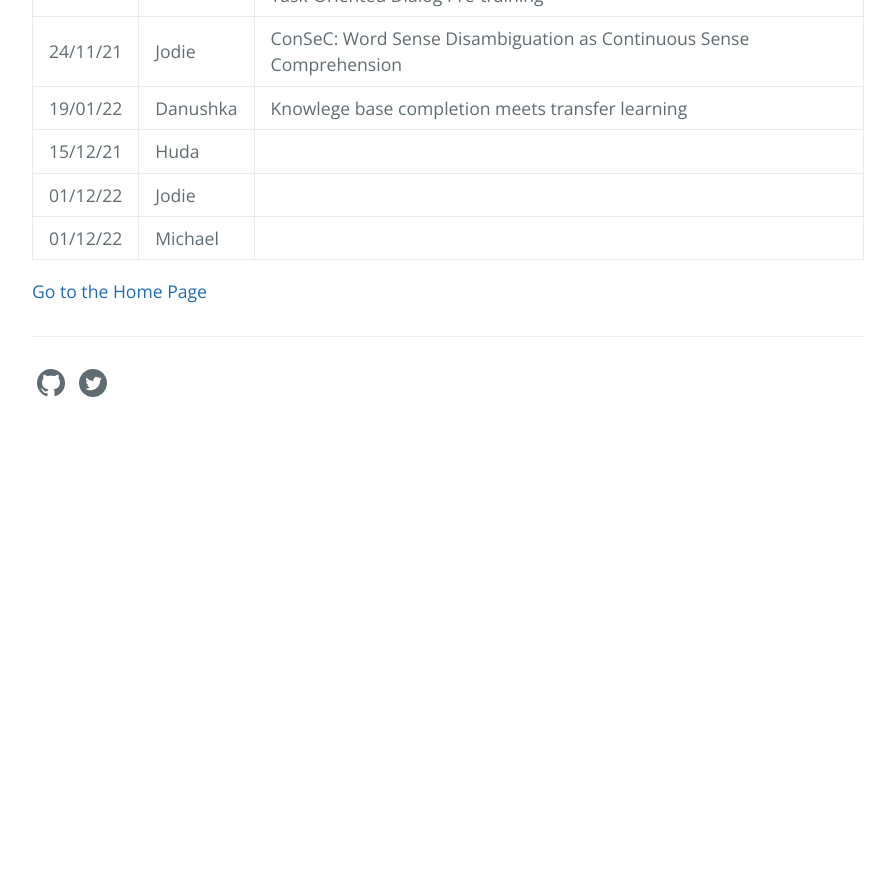
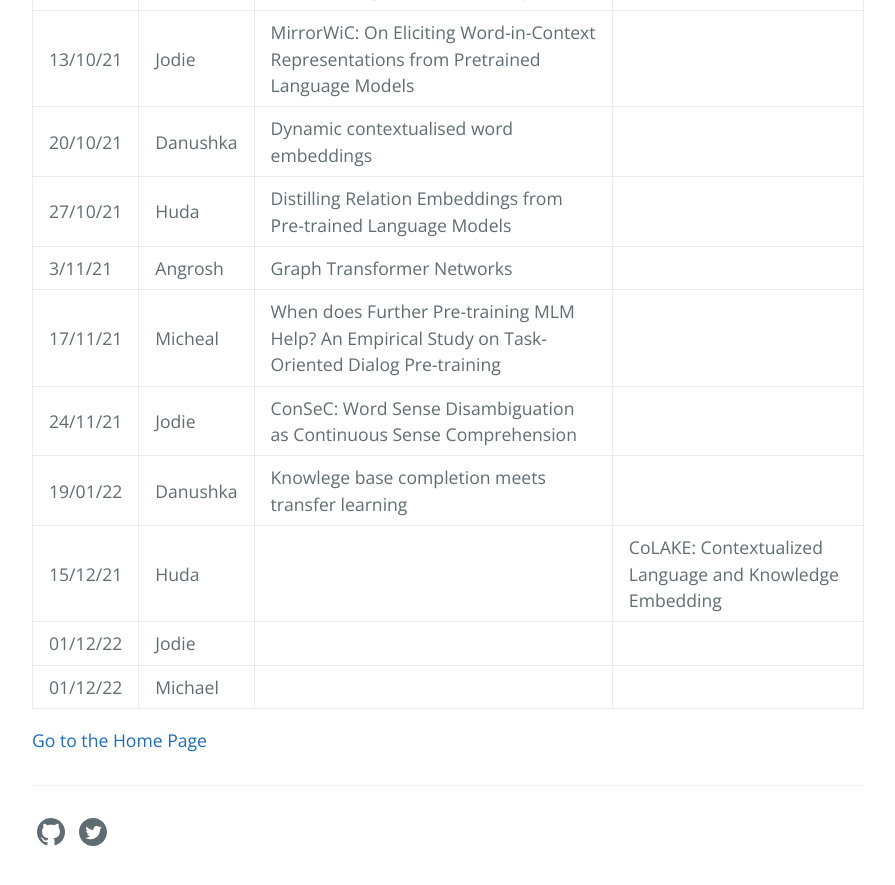
Before and after one commit to LivNLP/livnlp.github.io, a Jekyll site: the page built from reading.md, in a window 1280 px wide and 900 px high, scrolled down 1437 px. Shown: the top 885 px of the window, without its empty margins (192-1087 px from the left). Built offline with Jekyll 4.4.1, drawn with Linux system fonts in a browser that asks for light colours; before the commit the page ends 1888 px from its top, so only the background shows below that.

Commit message:
Update reading.md

```diff
--- a/reading.md
+++ b/reading.md
@@ -30,7 +30,7 @@ We meet on a weely basis to discuss recent research papers. Here is the schedule
 | 17/11/21	| Micheal	| When does Further Pre-training MLM Help? An Empirical Study on Task-Oriented Dialog Pre-training	|
 | 24/11/21	| Jodie	| ConSeC: Word Sense Disambiguation as Continuous Sense Comprehension	|
 | 19/01/22	| Danushka	| Knowlege base completion meets transfer learning	|
-| 15/12/21	| Huda	| |
+| 15/12/21	| Huda	| |	CoLAKE: Contextualized Language and Knowledge Embedding |
 | 01/12/22	| Jodie	| |
 | 01/12/22	| Michael	| |
 
```
